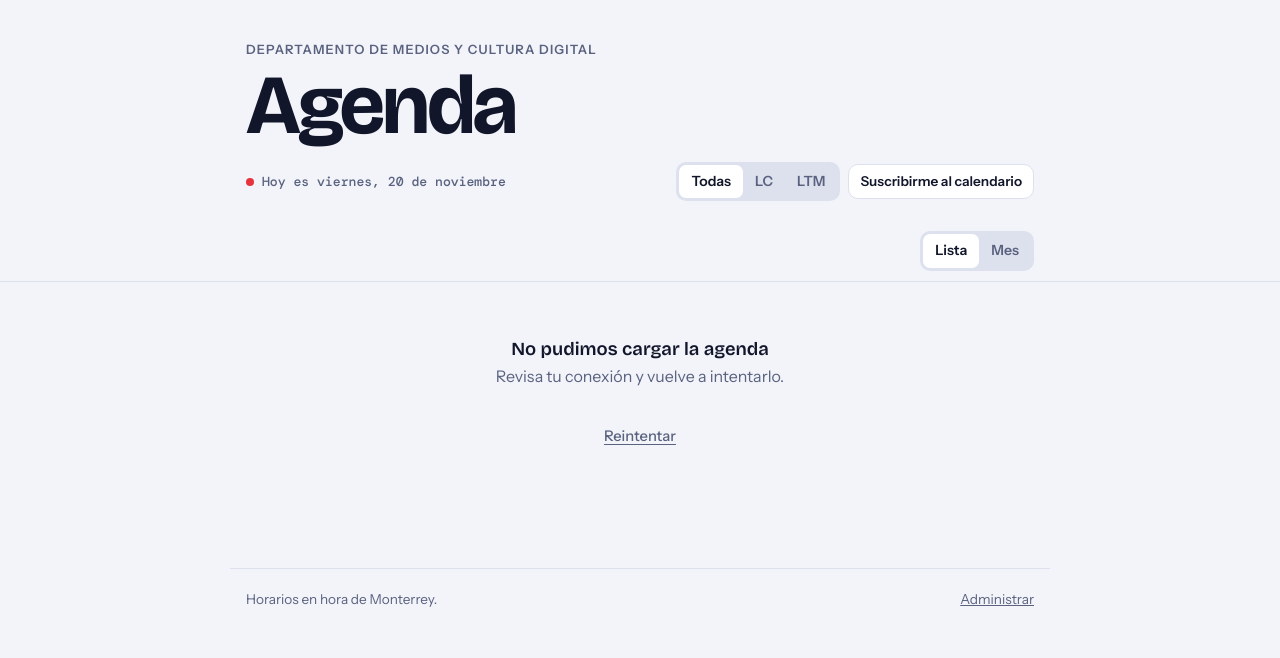
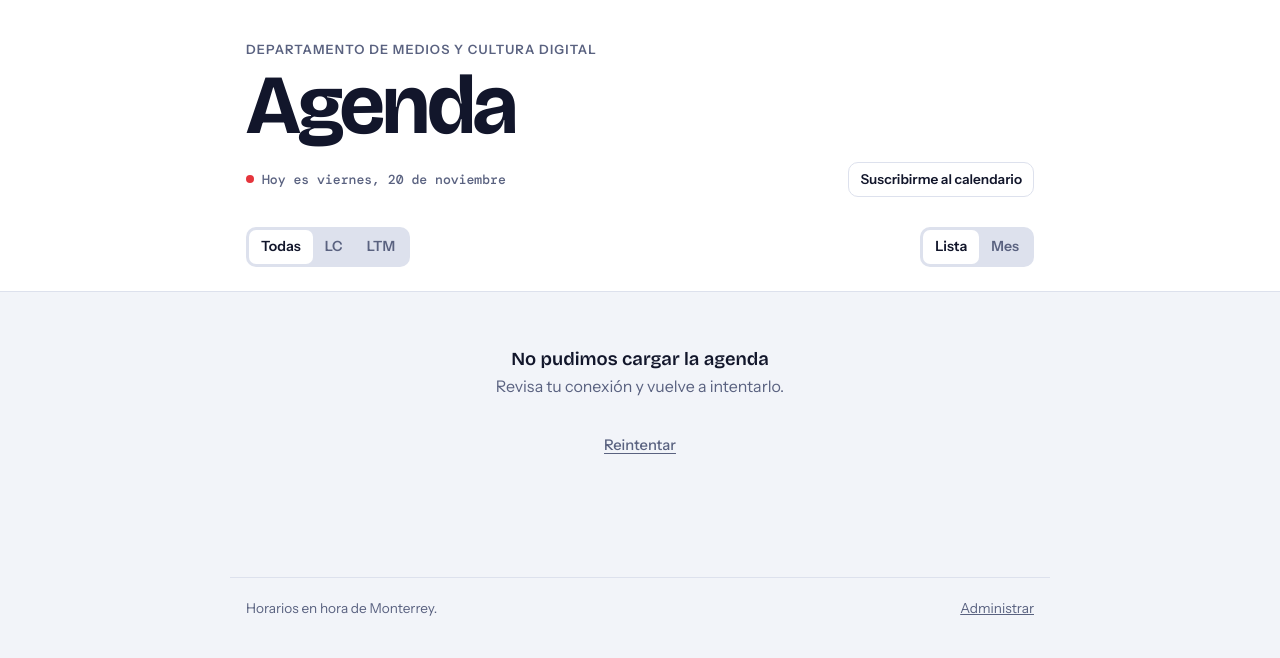
Before and after one commit to jrehlaender91/agenda-mcd, a plain HTML site: page index.html in a window 1280 px wide. Drawn offline with nearby package versions, Linux system fonts and the light colour scheme; no server answers.

Commit message:
Reorganiza el header de la agenda y le da un fondo distinto
Agrupa los controles en tres filas (fecha+suscripción, togles de
carrera y vista, filtro de tipo de evento) y usa el color de
superficie para diferenciar el header del cuerpo de la agenda.

Co-Authored-By: Claude Sonnet 5 <noreply@anthropic.com>
Claude-Session: https://claude.ai/code/session_01KnFDVVLeFRdjttoa3VE2pD

```diff
--- a/index.html
+++ b/index.html
@@ -22,17 +22,12 @@
   <link rel="stylesheet" href="styles.css">
 </head>
 <body>
-  <header class="masthead wrap">
+  <header class="masthead">
+    <div class="wrap">
       <p class="dept">Departamento de Medios y Cultura Digital</p>
       <h1>Agenda</h1>
       <div class="masthead-row">
         <p class="today" id="today"></p>
-      <div class="masthead-tools">
-        <div class="seg" id="career" role="group" aria-label="Filtrar por carrera">
-          <button type="button" data-career="todas" aria-pressed="true">Todas</button>
-          <button type="button" data-career="lc" aria-pressed="false">LC</button>
-          <button type="button" data-career="ltm" aria-pressed="false">LTM</button>
-        </div>
         <button type="button" class="btn small" id="subscribe">Suscribirme al calendario</button>
       </div>
     </div>
@@ -40,11 +35,18 @@
 
   <div class="toolbar">
     <div class="wrap">
-      <div class="chips" id="chips" role="group" aria-label="Filtrar por tipo de evento"></div>
+      <div class="toolbar-row">
+        <div class="seg" id="career" role="group" aria-label="Filtrar por carrera">
+          <button type="button" data-career="todas" aria-pressed="true">Todas</button>
+          <button type="button" data-career="lc" aria-pressed="false">LC</button>
+          <button type="button" data-career="ltm" aria-pressed="false">LTM</button>
+        </div>
         <div class="seg" role="group" aria-label="Cambiar vista">
           <button type="button" id="view-list" aria-pressed="true">Lista</button>
           <button type="button" id="view-month" aria-pressed="false">Mes</button>
         </div>
+      </div>
+      <div class="chips" id="chips" role="group" aria-label="Filtrar por tipo de evento"></div>
     </div>
   </div>
 
--- a/styles.css
+++ b/styles.css
@@ -78,7 +78,7 @@ button, input, select, textarea { font: inherit; color: inherit; }
 }
 
 /* ── Encabezado ─────────────────────────────────────────── */
-.masthead { padding-block: 40px 20px; }
+.masthead { padding-block: 40px 20px; background: var(--surface); }
 .dept {
   margin: 0 0 6px;
   font-size: 0.8rem;
@@ -93,8 +93,7 @@ button, input, select, textarea { font: inherit; color: inherit; }
   letter-spacing: -0.035em;
 }
 .masthead-row { display: flex; align-items: center; justify-content: space-between; gap: 10px 16px; flex-wrap: wrap; margin-top: 16px; }
-.masthead-tools { display: flex; align-items: center; gap: 8px; flex-wrap: wrap; }
-.masthead-tools .btn { padding-block: 8px; }
+.masthead-row .btn { padding-block: 8px; }
 .today {
   display: inline-flex;
   align-items: center;
@@ -115,19 +114,25 @@ button, input, select, textarea { font: inherit; color: inherit; }
   position: sticky;
   top: 0;
   z-index: 5;
-  background: var(--bg);
+  background: var(--surface);
   border-bottom: 1px solid var(--line);
 }
 .toolbar .wrap {
   display: flex;
+  flex-direction: column;
+  gap: 10px;
+  padding-block: 10px;
+}
+.toolbar-row {
+  display: flex;
   align-items: center;
+  justify-content: space-between;
   gap: 12px;
-  padding-block: 10px;
+  flex-wrap: wrap;
 }
 .chips {
   display: flex;
   gap: 6px;
-  flex: 1;
   min-width: 0;
   overflow-x: auto;
   scrollbar-width: none;
```
Lines whose indentation alone changed are shown as unchanged.
